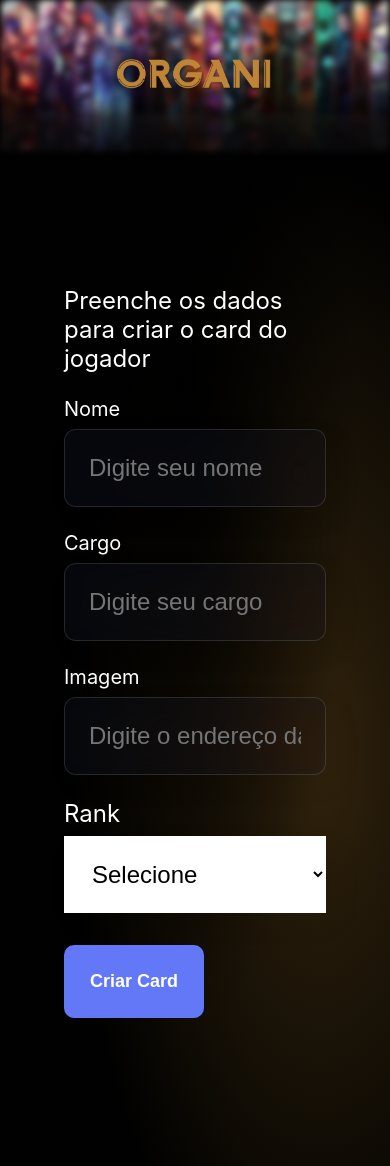
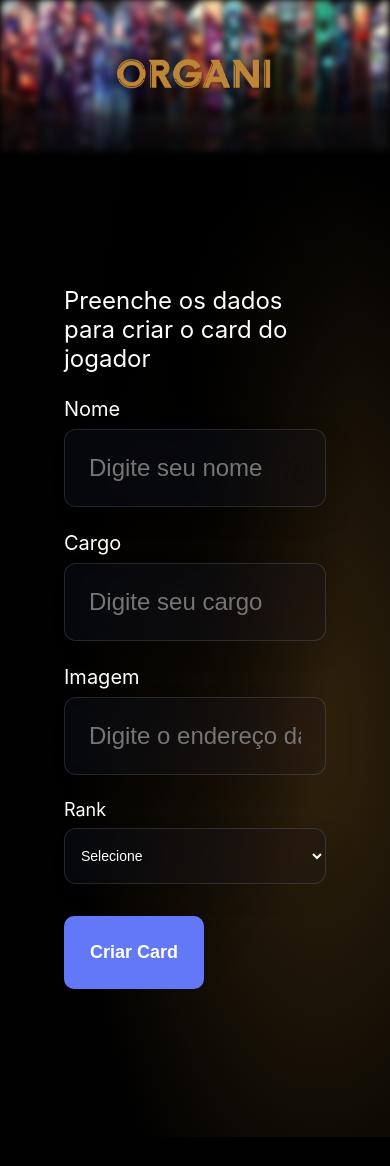
Before and after one commit to ramonvc/organi, a React (Create React App) app: page / in a window 390 px wide. After the commit the page ends 1137 px from the top, so only its background shows below. Built offline with nearby package versions, Linux system fonts and the light colour scheme.

Commit message:
Update dropdown style

```diff
--- a/src/components/Dropdown/Dropdown.css
+++ b/src/components/Dropdown/Dropdown.css
@@ -1,15 +1,37 @@
 .dropdown label {
 	display: block;
 	margin-bottom: 8px;
-	font-size: 1.5rem;
+	font-size: 1.25rem;
 }
 
 .dropdown select {
-	background-color: #fff;
-	box-shadow: 10px 10px 30px rgba(0, 0, 0, 0.06);
 	width: 100%;
-	border: none;
+	color: #FFF;
 	font-size: 1.5rem;
 	padding: 24px;
 	box-sizing: border-box;
+	backdrop-filter: blur(16px) saturate(200%);
+    -webkit-backdrop-filter: blur(16px) saturate(200%);
+    background-color: rgba(17, 25, 40, 0.3);
+    border-radius: 12px;
+    border: 1px solid rgba(255, 255, 255, 0.125);
+	box-shadow: 10px 10px 30px rgba(0, 0, 0, 0.06);
 }
+
+
+/* Media query */
+@media screen and (max-width: 768px) {
+	.dropdown label {
+		font-size: 1.125rem;
+	}
+    .dropdown select {
+		font-size: 1.125rem;
+        padding: 18px 12px;
+	}
+}
+
+@media screen and (max-width: 480px) {
+	.dropdown select {
+		font-size: 0.875rem;
+	}
+}
```
